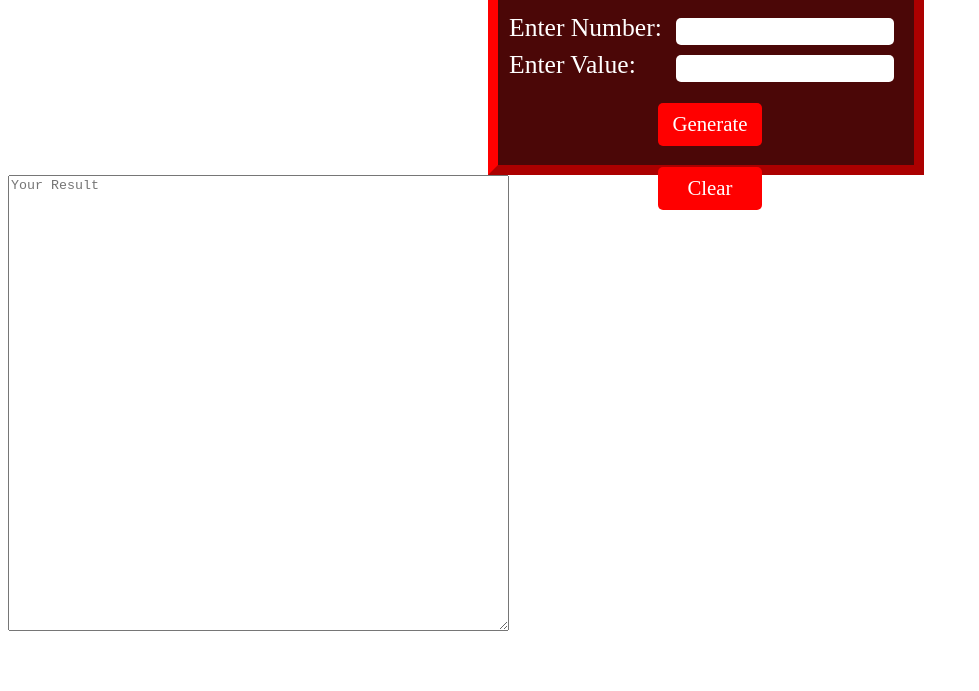
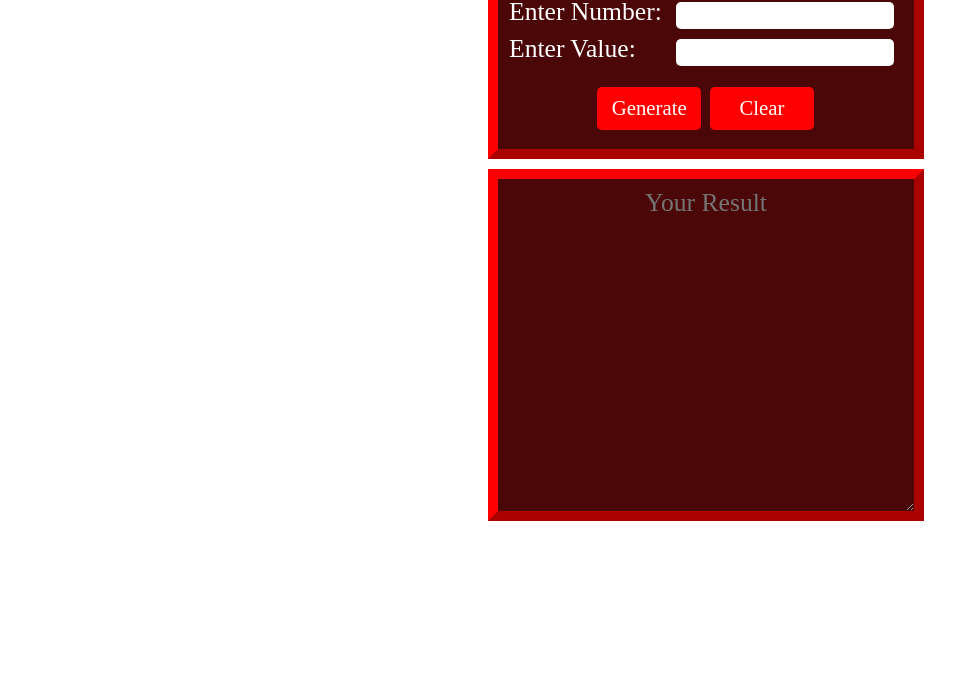
Before and after one commit to Arbab02/Table-Generator, a plain HTML site: page index.html in a window 1280 px wide. Shown: the part 109-800 px from the top of the page, without its empty margins (0-979 px from the left). Drawn offline with Linux system fonts and the light colour scheme.

Commit message:
Update style.css

```diff
--- a/style.css
+++ b/style.css
@@ -1,18 +1,16 @@
-html {
-  height: 100%;
-  width: 100%;
-}
-.container{
+
+.container, textarea{
   height: 14.5rem;
   width: 26rem;
   background-color: #4b0707;
-  margin: 2rem 0px 0px 30rem;
+  margin: 1rem 0px 0px 30rem;
   border: 10px outset red;
+  color: white;
+  font-family: 'Times New Roman', Times, serif;
 }
 
 .container h1{
   text-align: center;
-  color:white;
 }
 .inp{
   height: 1.7rem;
@@ -27,11 +25,9 @@ html {
 .lb{
   margin: 0px 0px 0px 11px;
   font-size: 1.6rem;
-  color: white;
 }
 
 #box2{
-
   margin: 5px 0px 0px 0px;
 }
 
@@ -40,7 +36,7 @@ html {
 }
 
 .container button{
-  margin: 1.3rem 0px 0px 10rem;
+  margin: 1.3rem 0px 0px 0.3rem;
   height: 2.7rem;
   width: 6.5rem;
   font-family: serif;
@@ -51,6 +47,32 @@ html {
   color: white;
 }
 
-h2{
+#generator{
+   margin: 1.3rem 0px 0px 6.2rem;
+}
+.container button:hover{
+  cursor: pointer;
+}
+
+h1{
   text-align: center;
+  color: white;
 }
+
+
+textarea{
+  font-size: 1.6rem;
+  height: 19.6rem;
+  outline: none;
+  text-align: center;
+  margin: 0.6rem 0px 0px 30rem;
+  padding: 0.6rem 0rem;
+
+}
+
+@media screen and (max-width: 1100px){
+  .container, textarea{
+    display: block;
+    margin: auto;
+  }
+}
```
